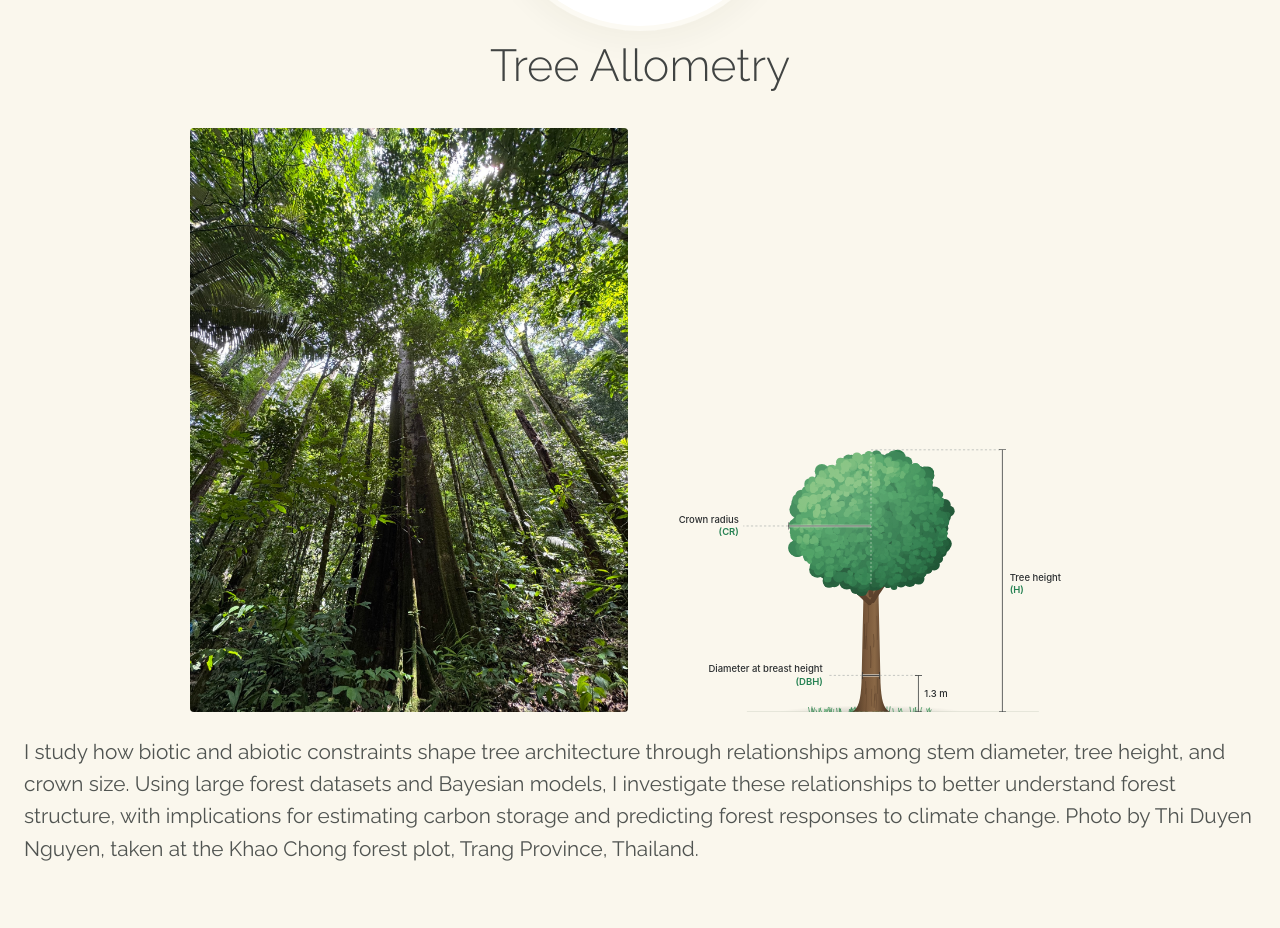
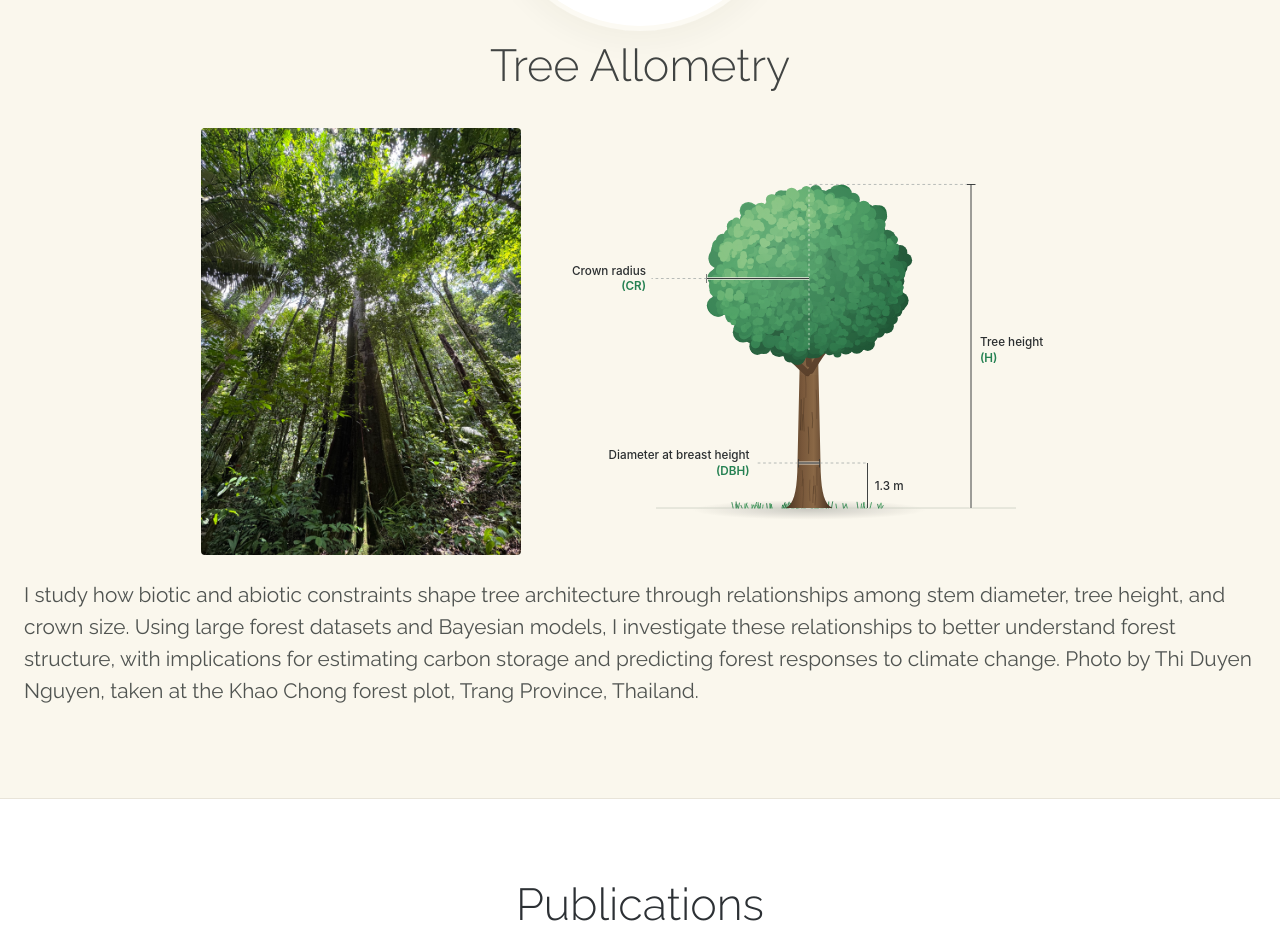
Before and after one commit to nt-duyen/nt-duyen.github.io, a plain HTML site: page index.html in a window 1280 px wide. Shown: the part 2940-3868 px from the top of the page. Drawn offline with Linux system fonts and the light colour scheme.

Commit message:
Revert Tree Allometry alignment changes
Co-Authored-By: Claude Opus 5.5 <noreply@anthropic.com>

```diff
--- a/index.html
+++ b/index.html
@@ -114,20 +114,20 @@
         <article class="feature-card">
           <h3>Tree Allometry</h3>
 
-          <div class="allometry-figures">
-            <a href="assets/forest_KC.jpg">
+          <div style="display: flex; flex-wrap: wrap; justify-content: center; align-items: center; gap: 18px; margin: 24px auto;">
+            <a href="assets/forest_KC.jpg" style="display: block; width: 100%; max-width: 320px;">
               <img
-                class="allometry-photo"
                 src="assets/web/forest_KC.jpg"
                 alt="Forest trees"
                 loading="lazy"
+                style="display: block; width: 100%; max-width: 320px; height: auto; border-radius: 4px;"
               />
             </a>
             <img
-              class="allometry-diagram"
               src="assets/tree-allometry.svg"
               alt="Tree allometry diagram showing tree height, crown radius, and diameter at breast height"
               loading="lazy"
+              style="display: block; width: 100%; max-width: 540px; height: auto; mix-blend-mode: multiply;"
             />
           </div>
           <p>
--- a/styles.css
+++ b/styles.css
@@ -916,43 +916,3 @@ main {
     overflow-y: auto;
   }
 }
-
-/* Tree Allometry: photo and diagram side by side in matching boxes. */
-.allometry-figures {
-  display: grid;
-  gap: 24px;
-  grid-template-columns: repeat(2, minmax(0, 1fr));
-  margin: 24px auto;
-  max-width: 900px;
-}
-
-.allometry-figures a {
-  display: block;
-}
-
-.allometry-photo,
-.allometry-diagram {
-  aspect-ratio: 3 / 4;
-  border-radius: 4px;
-  display: block;
-  height: auto;
-  width: 100%;
-}
-
-.allometry-photo {
-  object-fit: cover;
-}
-
-.allometry-diagram {
-  mix-blend-mode: multiply;
-  object-fit: contain;
-  /* Bottom-aligned, then nudged down past the SVG's blank margin below the ground
-     line (y=820 of 900) so the ground meets the bottom edge of the photo. */
-  object-position: center 111.43%;
-}
-
-@media (max-width: 700px) {
-  .allometry-figures {
-    grid-template-columns: 1fr;
-  }
-}
```
